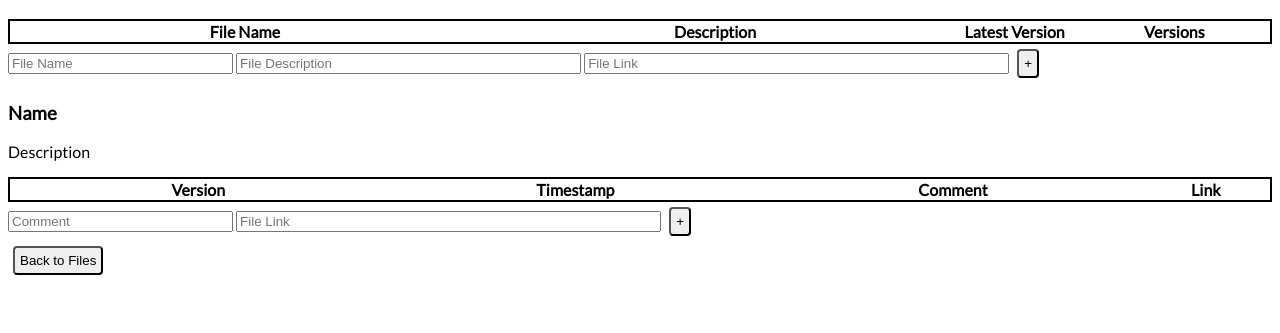
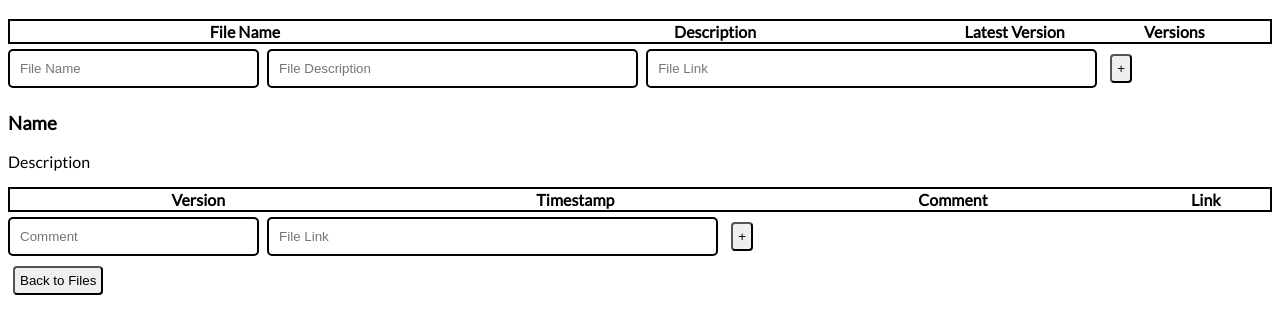
Before and after one commit to apgt60/file-version-tracker, a website: page client/index.html in a window 1280 px wide. Shown: the part 63-396 px from the top of the page. Drawn offline with nearby package versions, Linux system fonts and the light colour scheme; no server answers.

Commit message:
add styling to buttons, open file links in new tab

```diff
--- a/client/index.css
+++ b/client/index.css
@@ -40,3 +40,11 @@ a {
     text-decoration: none;
     text-transform: uppercase;
 }
+
+input {
+    padding: 10px 20px 10px 10px;
+    margin: 5px 5px 5px 0px;
+    box-sizing: border-box;
+    border: 2px solid black;
+    border-radius: 5px;
+}
--- a/client/script.js
+++ b/client/script.js
@@ -125,6 +125,7 @@ const initFileList = () => {
             // Append a text node to the cell
             var link = document.createElement("a");
             link.setAttribute("href", res.data[i].link)
+            link.setAttribute("target", "_blank")
             //TODO add a class for the link
             //link.className = "someCSSclass";
 
@@ -169,6 +170,7 @@ const initVersionList = (fileId) => {
             // Append a text node to the cell
             var link = document.createElement("a");
             link.setAttribute("href", res.data.versions[i].link)
+            link.setAttribute("target", "_blank")
             //TODO add a class for the link
             //link.className = "someCSSclass";
 
```
